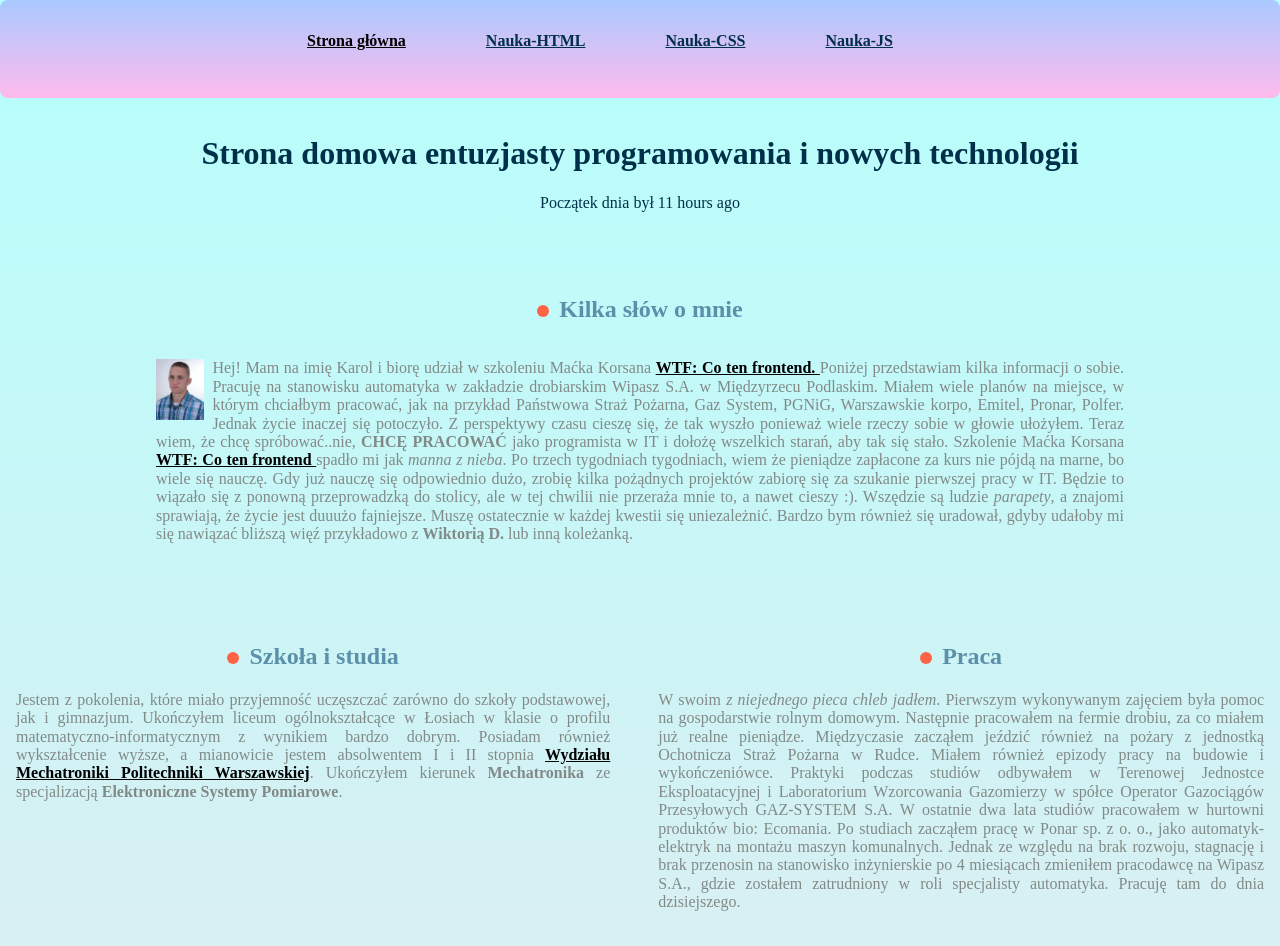
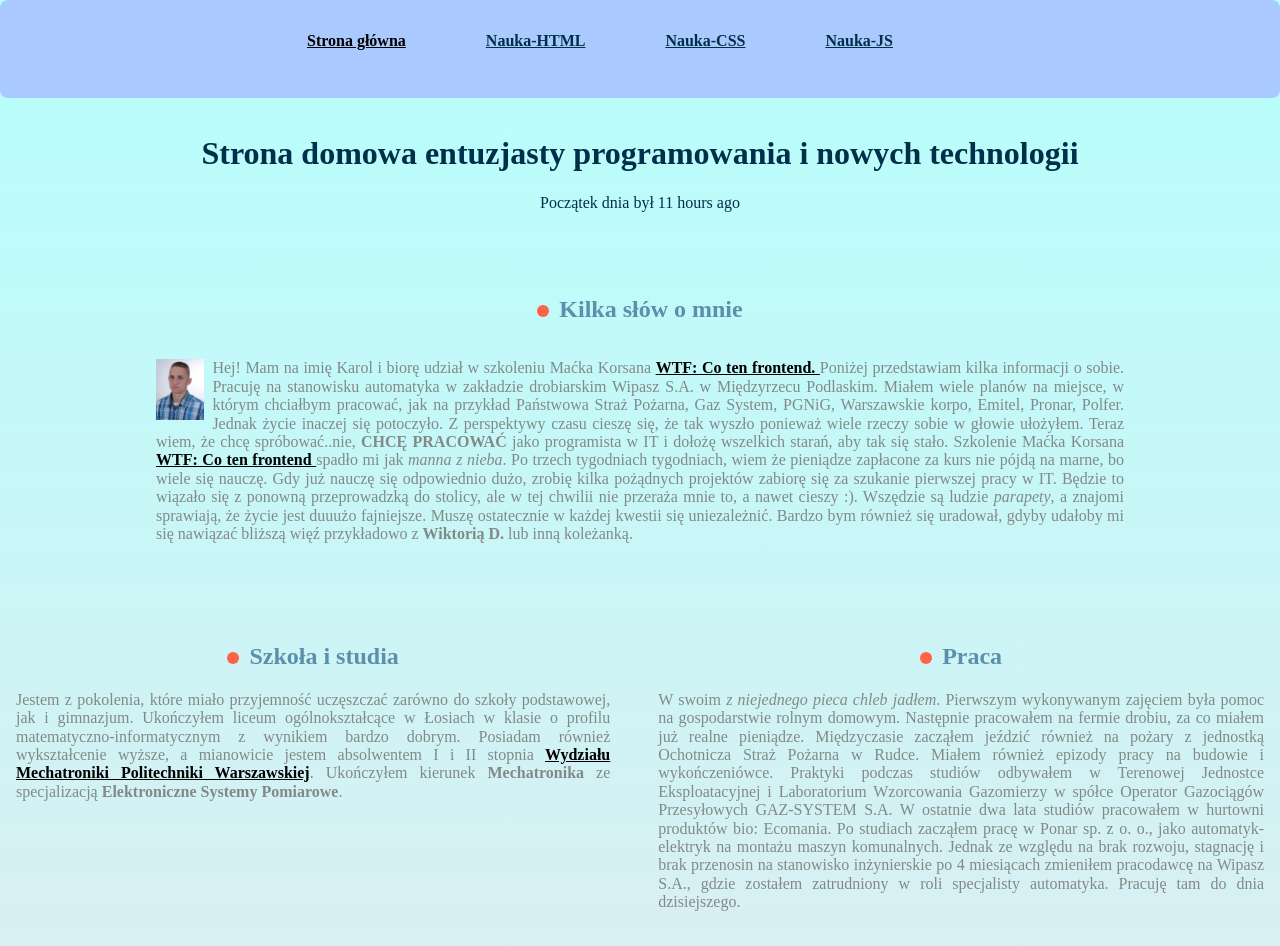
Before and after one commit to karol-pietruczuk/webpack-test, a website built with webpack: page src/pages/index.html in a window 1280 px wide. Shown: the top 946 px of the page. Built offline with nearby package versions, Linux system fonts and the light colour scheme.

Commit message:
background change

```diff
--- a/src/scss/main.scss
+++ b/src/scss/main.scss
@@ -21,7 +21,6 @@ html{
 
   .header{
     background-color: #A9C9FF;
-    background-image: linear-gradient(180deg, #A9C9FF 0%, #FFBBEC 100%);
     padding: 16px;
     border-radius: 8px;
     min-height: 60px;
```
